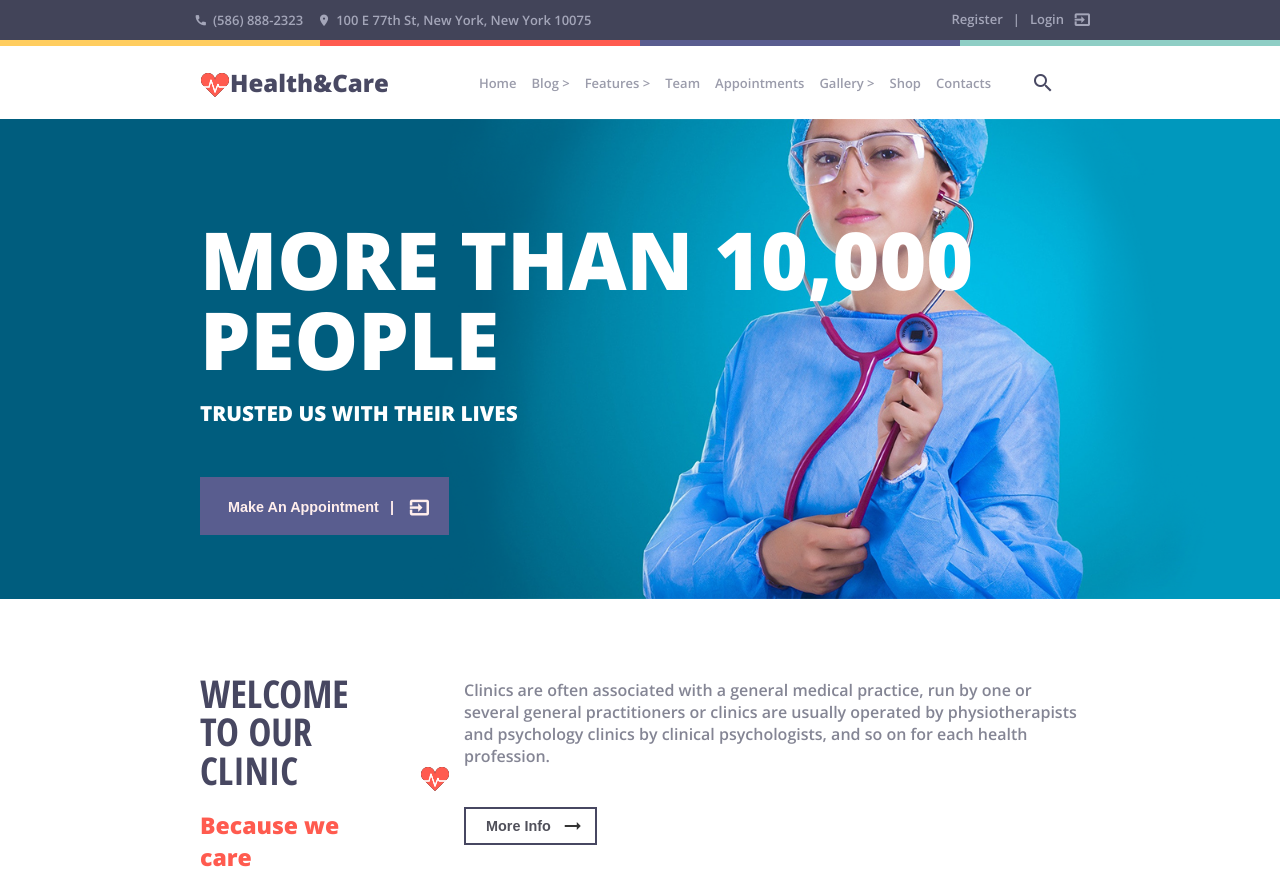
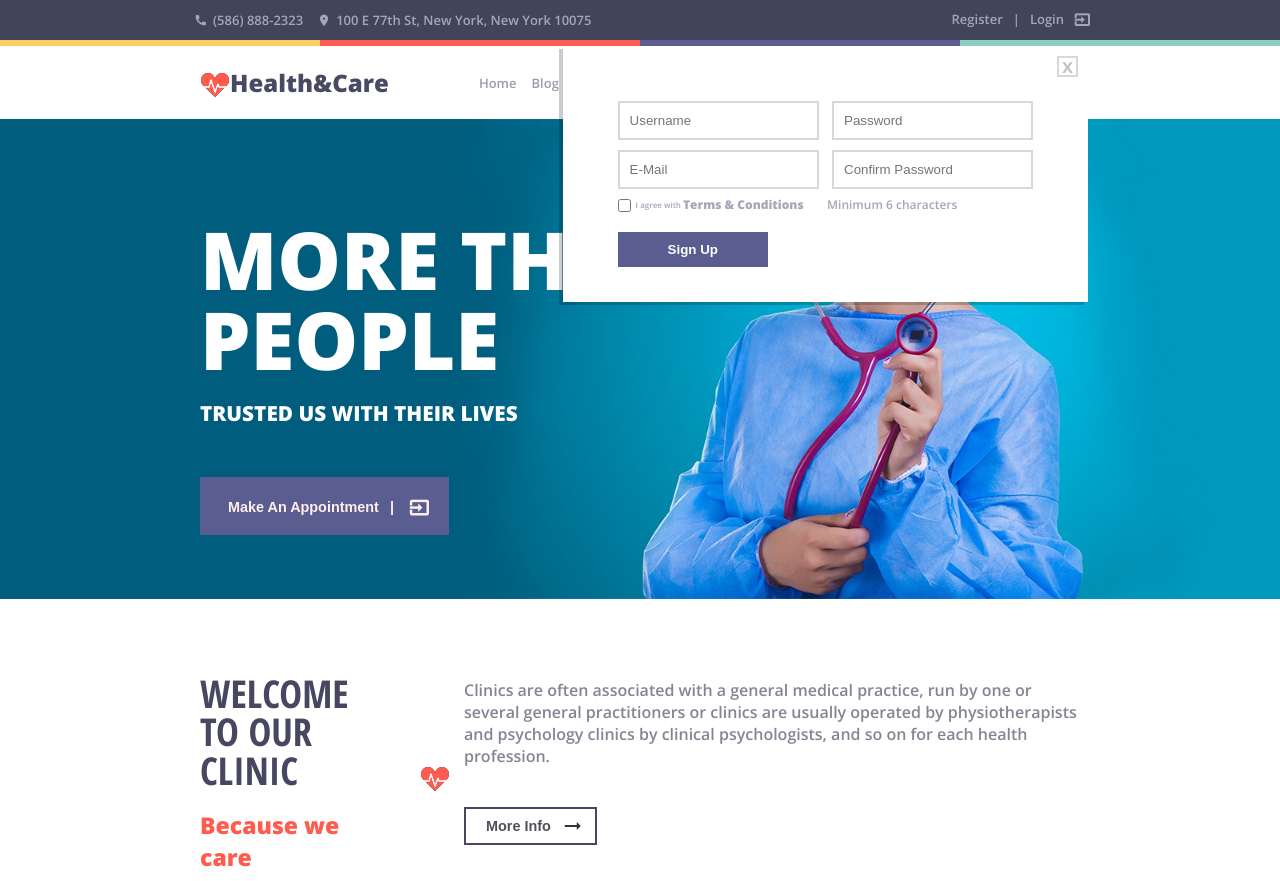
Before and after one commit to smithms91/VanillaJS, a plain HTML site: page index.html in a window 1280 px wide. Shown: the top 881 px of the page. Drawn offline with nearby package versions, Linux system fonts and the light colour scheme.

Commit message:
Working on Register Form

```diff
--- a/index.html
+++ b/index.html
@@ -20,6 +20,19 @@
       <p class="register">Register</p>
       <p class="login">Login</p>
     </div>
+    <div class="register-form">
+        <input class="username" type="text" placeholder="Username" required>
+        <input class="password"type="password" placeholder="Password" required>
+        <br />
+        <input class="email" type="email" placeholder="E-Mail" required>
+        <input class="password"type="password" placeholder="Confirm Password" required>
+        <br />
+        <input type="checkbox" name="" id=""><span>I agree with <span class="terms">Terms & Conditions</span></span>
+        <span class="minimum">Minimum 6 characters</span>
+        <br />
+        <button>Sign Up</button>
+        <div class="close">x</div>
+      </div>
   </section>
 
   <div class="colored_bar">
--- a/script.js
+++ b/script.js
@@ -36,4 +36,15 @@ $(document).ready(function() {
       return false;
   });
 
+  // Open Close Register Form
+
+  $(".register").click(function() {
+    $(".register-form").fadeToggle();
+  })
+
+
+  $(".close").click(function() {
+    $(this).parent().fadeOut();
+  })
+
 });
--- a/style.css
+++ b/style.css
@@ -48,10 +48,12 @@ body {
 
 .right_side {
   display: flex;
+  position: relative;
 }
 
 .register {
   margin-right: 20px;
+  cursor: pointer;
 }
 
 .register::after {
@@ -97,6 +99,72 @@ body {
 
 .color4 {
   background: #8FCEC5;
+}
+
+/* Register and Login Form */
+
+.register-form {
+  padding: 50px;
+  background-color: #fff;
+  position: absolute;
+  top: 46px;
+  right: 15%;
+  z-index: 1000;
+  box-shadow: -4px 3px 0px 0px rgba(0, 0, 0, 0.2);
+}
+
+.register-form input {
+  margin: 5px;
+  padding: 10px;
+  border: 2px solid rgb(219, 215, 215);
+}
+
+.register-form span {
+  font-size: 8px;
+  position: relative;
+  top: -4px;
+}
+
+.register-form span .terms {
+  font-size: 12px;
+  font-weight: 900;
+  position: relative;
+  top: 1px;
+}
+
+.register-form .minimum {
+  font-size: 12px;
+  margin-left: 20px;
+  position: relative;
+  top: -3px;
+}
+
+.register-form .close {
+  position: absolute;
+  top: 10px;
+  right: 10px;
+  font-size: 20px;
+  height: 21px;
+  width: 21px;
+  padding-left: 3px;
+  padding-top: 1px;
+  line-height: 14px;
+  color: rgb(194, 190, 190);
+  background-color: white;
+  border: 2px solid rgb(219, 215, 215);
+  cursor: pointer;
+}
+
+.register-form button {
+  padding: 10px 50px;
+  background-color: #595D8F;
+  border: none;
+  color: white;
+  font-weight: 900;
+  position: relative;
+  top: 15px;
+  left: 5px;
+  cursor: pointer;
 }
 
 /* Navigation */
```
